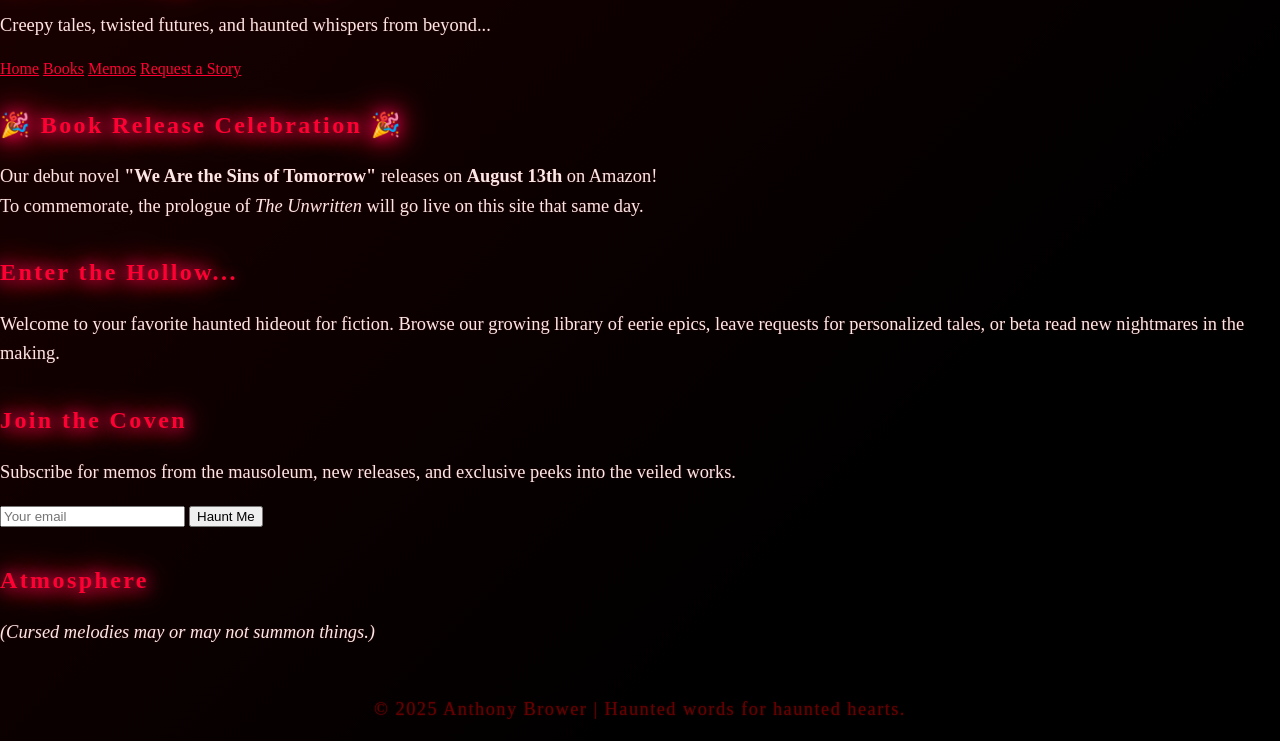
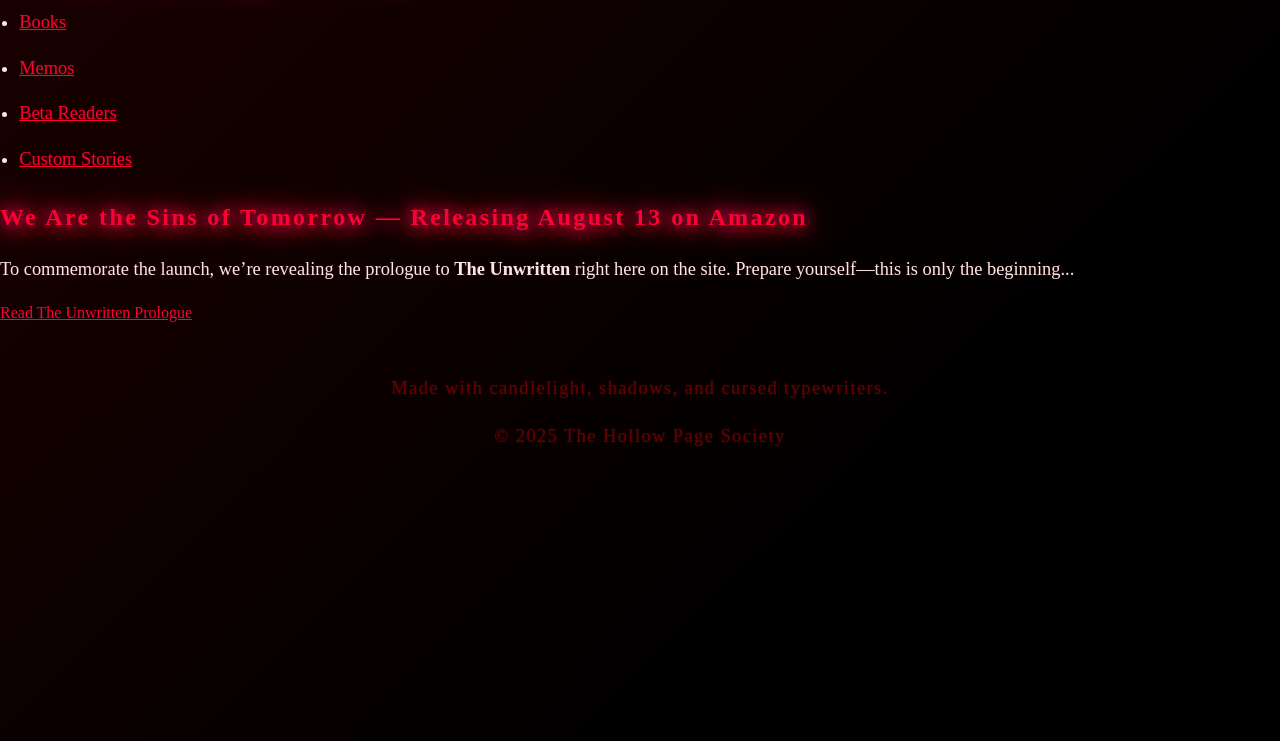
Before and after one commit to brower331/The-Hallow-Page-Society-, a plain HTML site: page Index.html in a window 1280 px wide. Shown: the part 83-824 px from the top of the page. Drawn offline with Linux system fonts and the light colour scheme.

Commit message:
Update Index.html
Updated code

```diff
--- a/Index.html
+++ b/Index.html
@@ -1,53 +1,35 @@
-<!DOCTYPE html><html lang="en">
+<!DOCTYPE html>
+<html lang="en">
 <head>
-  <meta charset="UTF-8">
-  <meta name="viewport" content="width=device-width, initial-scale=1.0">
+  <meta charset="UTF-8" />
+  <meta name="viewport" content="width=device-width, initial-scale=1.0"/>
   <title>Hollow Page Society</title>
-  <link rel="stylesheet" href="style.css">
-  <link rel="icon" type="image/png" href="favicon.png">
+  <link rel="stylesheet" href="Style.css" />
 </head>
 <body>
   <header>
-    <h1 class="drip-text">Hollow Page Society</h1>
-    <p class="tagline">Creepy tales, twisted futures, and haunted whispers from beyond...</p>
+    <h1 class="glow-text">The Hollow Page Society</h1>
     <nav>
-      <a href="index.html">Home</a>
-      <a href="books.html">Books</a>
-      <a href="memos.html">Memos</a>
-      <a href="stories.html">Request a Story</a>
+      <ul class="nav-links">
+        <li><a href="Books.html">Books</a></li>
+        <li><a href="Memo.html">Memos</a></li>
+        <li><a href="Beta-reader.html">Beta Readers</a></li>
+        <li><a href="Personalized-Story-Requests.html">Custom Stories</a></li>
+      </ul>
     </nav>
-  </header>  <main>
-    <section class="announcement">
-      <h2>🎉 Book Release Celebration 🎉</h2>
-      <p>
-        Our debut novel <strong>"We Are the Sins of Tomorrow"</strong> releases on <strong>August 13th</strong> on Amazon!<br>
-        To commemorate, the prologue of <em>The Unwritten</em> will go live on this site that same day.
-      </p>
-    </section><section class="intro">
-  <h2>Enter the Hollow...</h2>
-  <p>Welcome to your favorite haunted hideout for fiction. Browse our growing library of eerie epics, leave requests for personalized tales, or beta read new nightmares in the making.</p>
-</section>
+  </header>
 
-<section class="newsletter">
-  <h2>Join the Coven</h2>
-  <p>Subscribe for memos from the mausoleum, new releases, and exclusive peeks into the veiled works.</p>
-  <form action="https://formspree.io/f/moqgrqqv" method="POST">
-    <input type="email" name="email" placeholder="Your email" required>
-    <button type="submit">Haunt Me</button>
-  </form>
-</section>
+  <main>
+    <section class="hero">
+      <h2>We Are the Sins of Tomorrow — Releasing August 13 on Amazon</h2>
+      <p>To commemorate the launch, we’re revealing the prologue to <strong>The Unwritten</strong> right here on the site. Prepare yourself—this is only the beginning...</p>
+      <a href="https://docs.google.com/document/d/YOUR_PROLOGUE_LINK_HERE" class="button" target="_blank">Read The Unwritten Prologue</a>
+    </section>
+  </main>
 
-<section class="music">
-  <h2>Atmosphere</h2>
-  <audio autoplay loop>
-    <source src="haunted-theme.mp3" type="audio/mpeg">
-    Your browser does not support the audio tag.
-  </audio>
-  <p><em>(Cursed melodies may or may not summon things.)</em></p>
-</section>
-
-  </main>  <footer>
-    <p>&copy; 2025 Anthony Brower | Haunted words for haunted hearts.</p>
+  <footer>
+    <p>Made with candlelight, shadows, and cursed typewriters.</p>
+    <p>© 2025 The Hollow Page Society</p>
   </footer>
 </body>
 </html>
```
